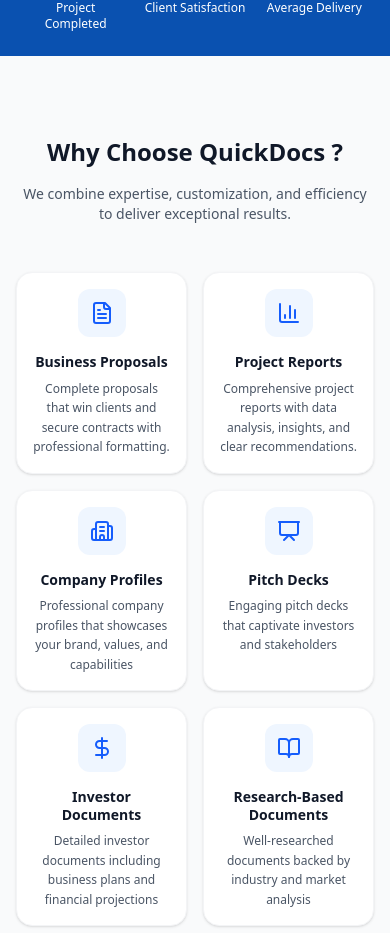
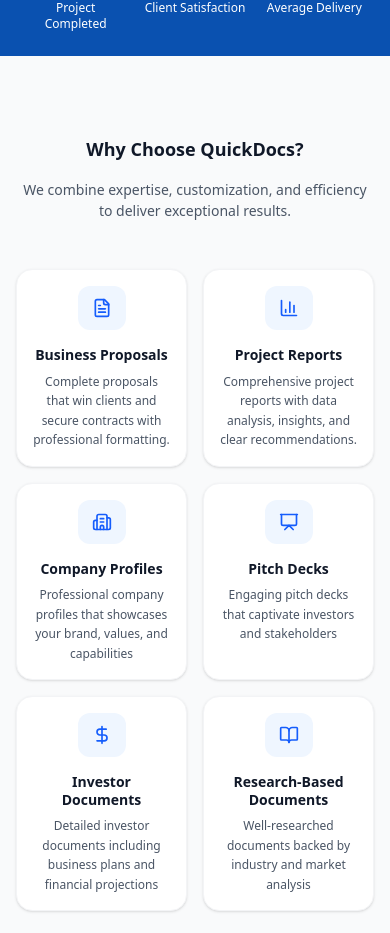
Before and after one commit to Cenzios/Quickdocs, a React (Vite) app: page / in a window 390 px wide. Shown: the part 788-1721 px from the top of the page. Built offline with nearby package versions, Linux system fonts and the light colour scheme.

Commit message:
Update Services component with responsive typography adjustments and improved layout comments

```diff
--- a/src/pages/Services.jsx
+++ b/src/pages/Services.jsx
@@ -84,16 +84,16 @@
           transition={{ duration: 0.8, ease: "easeOut" }}
           viewport={{ once: true }}
         >
-          <h2 className="text-2xl md:text-3xl font-bold text-gray-900 mb-4">
-            Why Choose QuickDocs ?
+          <h2 className="text-[18px] md:text-3xl font-bold text-gray-900 mb-4">
+            Why Choose QuickDocs?
           </h2>
-          <p className="text-gray-600 max-w-2xl mx-auto text-sm md:text-base">
+          <p className="text-[14px] md:text-base text-gray-600 max-w-2xl mx-auto">
             We combine expertise, customization, and efficiency to deliver
             exceptional results.
           </p>
         </motion.div>
 
-        {/* Desktop Grid */}
+        {/* ---------- Desktop View ---------- */}
         <motion.div
           className="hidden md:grid md:grid-cols-2 lg:grid-cols-3 gap-8"
           variants={containerVariants}
@@ -120,12 +120,12 @@
                 </div>
 
                 {/* Title */}
-                <h3 className="text-xl font-semibold text-gray-900 mb-4">
+                <h3 className="text-[20px] font-semibold text-gray-900 mb-4">
                   {service.title}
                 </h3>
 
                 {/* Description */}
-                <p className="text-gray-600 leading-relaxed">
+                <p className="text-gray-600 text-[16px] leading-relaxed">
                   {service.description}
                 </p>
               </motion.div>
@@ -133,7 +133,7 @@
           })}
         </motion.div>
 
-        {/* Mobile Layout */}
+        {/* ---------- Mobile View ---------- */}
         <motion.div
           className="md:hidden grid grid-cols-2 gap-4"
           variants={containerVariants}
@@ -155,17 +155,17 @@
                     whileHover={{ rotate: 10, scale: 1.1 }}
                     className="p-3 bg-blue-50 rounded-xl"
                   >
-                    <IconComponent className="w-6 h-6 text-blue-600" />
+                    <IconComponent className="w-6 h-5 text-blue-600" />
                   </motion.div>
                 </div>
 
                 {/* Title */}
-                <h3 className="text-sm font-semibold text-gray-900 mb-2 leading-tight">
+                <h3 className="text-[14px] font-semibold text-gray-900 mb-2 leading-tight">
                   {service.title}
                 </h3>
 
                 {/* Description */}
-                <p className="text-gray-600 text-xs leading-relaxed">
+                <p className="text-gray-600 text-[12px] leading-relaxed">
                   {service.description}
                 </p>
               </motion.div>
```
